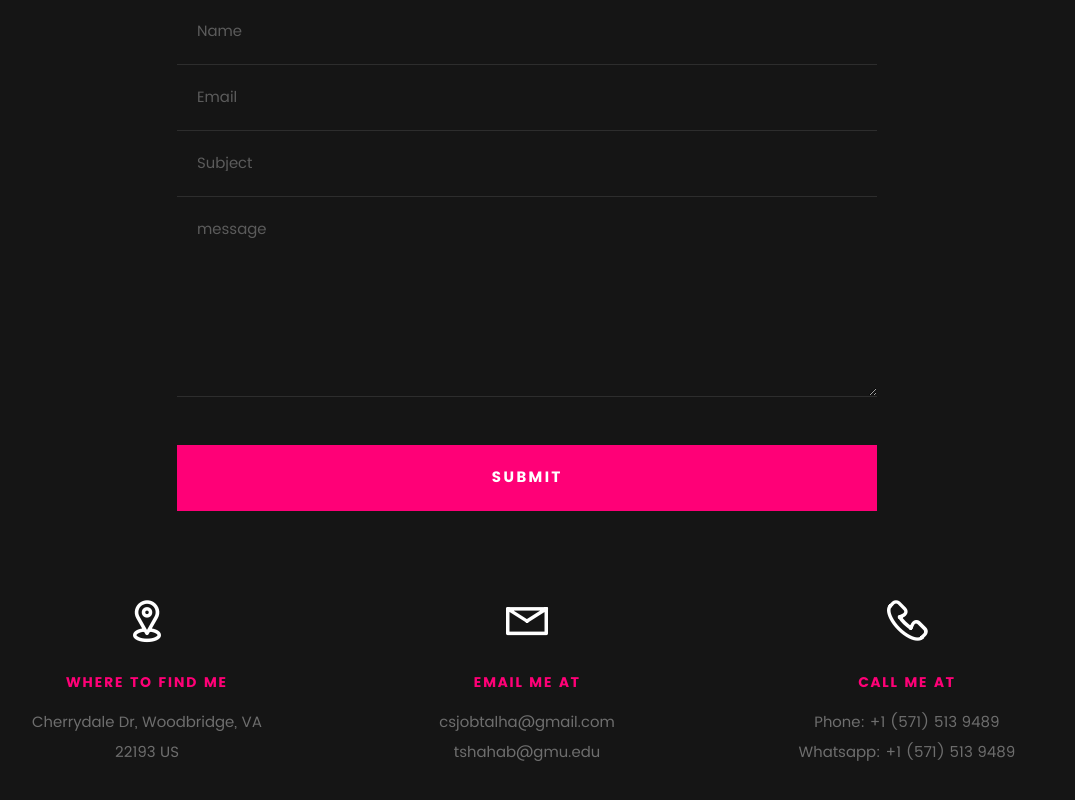
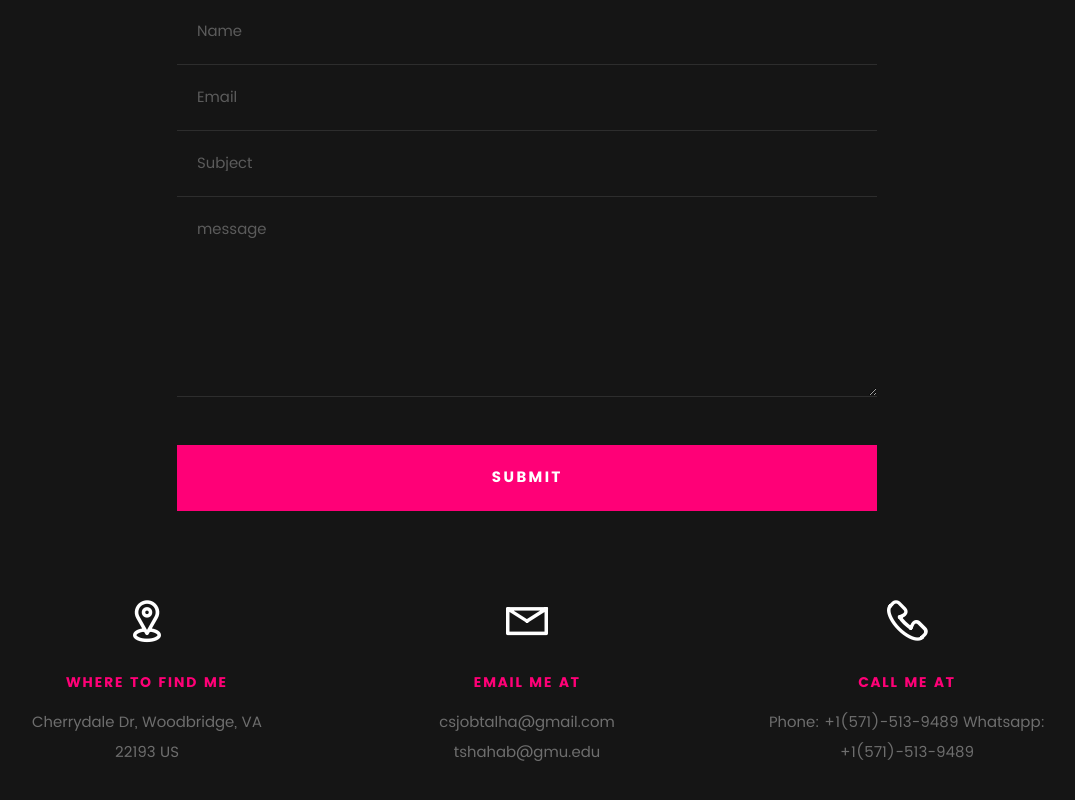
Before and after one commit to SyedTalhaShahab/syedtalhashahab.github.io, a plain HTML site: page index.html in a window 1280 px wide. Shown: the part 5356-6156 px from the top of the page, without its empty margins (113-1188 px from the left). Drawn offline with Linux system fonts and the light colour scheme; files whose address does not match are found by name.

Commit message:
Update index.html

```diff
--- a/index.html
+++ b/index.html
@@ -485,8 +485,8 @@
 				</div>
 				<h5>Call Me At</h5>
 				<p>
-					Phone: +1 (571) 513 9489<br>
-					Whatsapp: +1 (571) 513 9489<br>
+					Phone: +1(571)-513-9489
+					Whatsapp: +1(571)-513-9489
 				</p>
 			</div>
 		</div>
```
